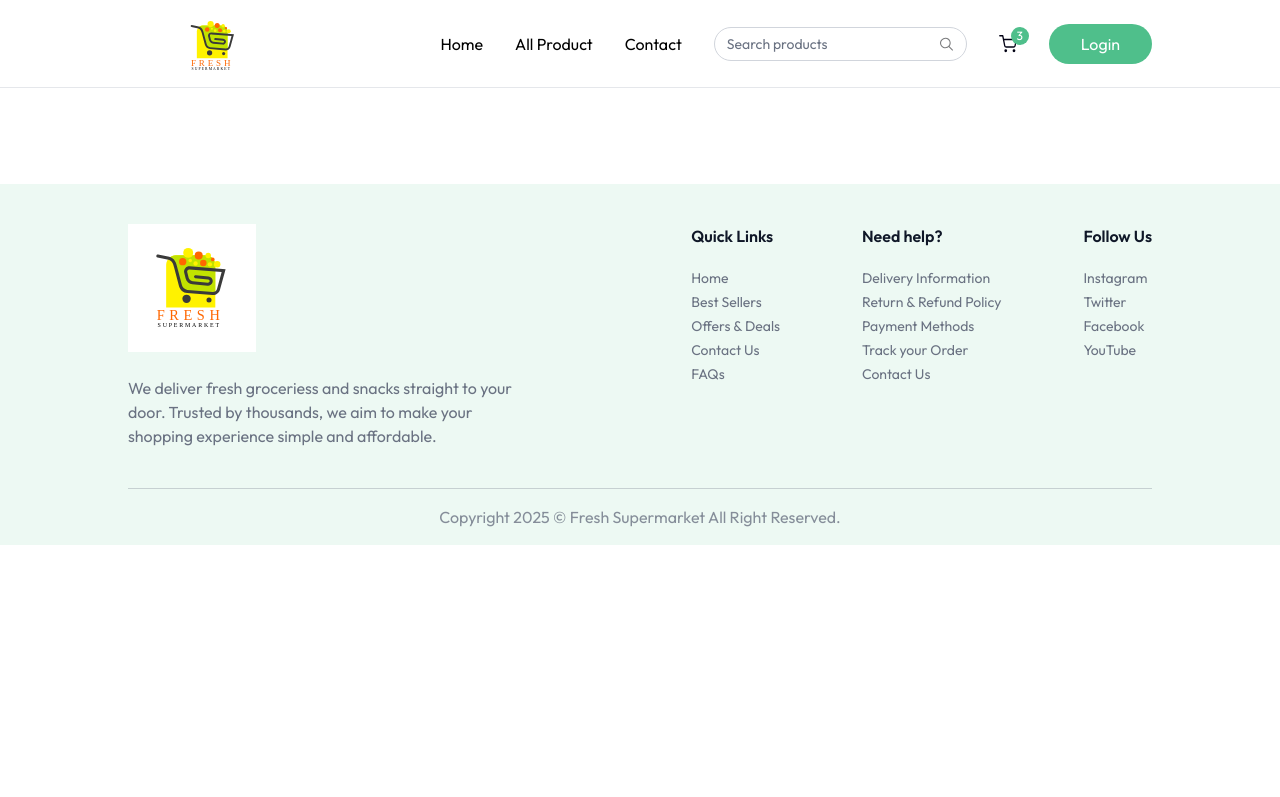
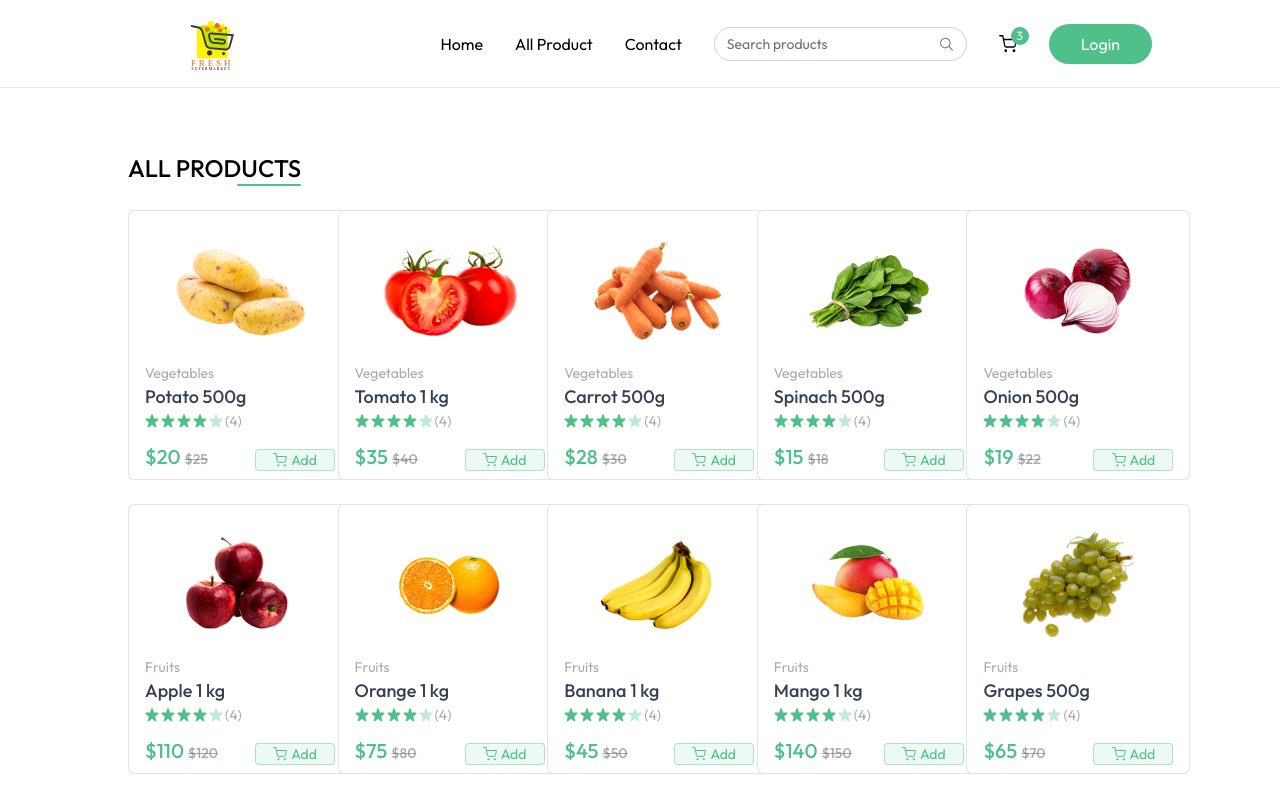
Before and after one commit to tholmes101/grocery-store-mern, a React (Vite) app in the folder client/: page /products in a window 1280 px wide. Shown: the top 797 px of the page. Built offline with nearby package versions, Linux system fonts and the light colour scheme.

Commit message:
All products section, search feature &  product categories complete

```diff
--- a/client/src/App.jsx
+++ b/client/src/App.jsx
@@ -6,6 +6,8 @@
 import Footer from './components/Footer'
 import { useAppContext } from './context/AppContext'
 import Login from './components/Login'
+import AllProducts from './pages/AllProducts'
+import ProductCategory from './pages/ProductCategory'
 
 const App = () => {
 
@@ -23,6 +25,8 @@
         <div className={`${isSellerPath ? "" : "px-6 md:px-16 lg:px-24 xl:px-32"}`}>
           <Routes>
              <Route path='/' element={<Home/>}  />
+             <Route path='/products' element={<AllProducts/>} />
+             <Route path='/products/:category' element={<ProductCategory/>} />
           </Routes>
         </div>
         {!isSellerPath && <Footer />}
--- a/client/src/components/Navbar.jsx
+++ b/client/src/components/Navbar.jsx
@@ -1,16 +1,23 @@
-import React from 'react'
+import React, { useEffect } from 'react'
 import {NavLink} from 'react-router-dom'
 import { useAppContext } from '../context/AppContext'
 import { assets } from '../assets/assets'
 
 const Navbar = () => {
      const [open, setOpen] = React.useState(false)
-     const {user, setUser, setShowUserLogin, navigate} = useAppContext()
+     const {user, setUser, setShowUserLogin, navigate, setSearchQuery, searchQuery}
+      = useAppContext()
 
      const logout = async () => {
         setUser(null);
         navigate('/')
      }
+
+     useEffect(()=> {
+        if (searchQuery.length > 0) {
+            navigate("/products")
+        }
+     },[searchQuery])
 
   return (
     // Navigation line
@@ -28,8 +35,11 @@
                 <NavLink to='/'>Contact</NavLink>
 
 
-                <div className="hidden lg:flex items-center text-sm gap-2 border border-gray-300 px-3 rounded-full">
-                    <input className="py-1.5 w-full bg-transparent outline-none placeholder-gray-500" type="text" placeholder="Search products" />
+                <div className="hidden lg:flex items-center text-sm gap-2
+                border border-gray-300 px-3 rounded-full">
+                    <input onChange={(e)=> setSearchQuery(e.target.value)}
+                    className="py-1.5 w-full bg-transparent outline-none
+                    placeholder-gray-500" type="text" placeholder="Search products" />
 
                     <svg width="16" height="16" viewBox="0 0 16 16" fill="none" xmlns="http://www.w3.org/2000/svg">
                         <path d="M10.836 10.615 15 14.695" stroke="#7A7B7D" stroke-width="1.2" stroke-linecap="round" stroke-linejoin="round" />
--- a/client/src/context/AppContext.jsx
+++ b/client/src/context/AppContext.jsx
@@ -13,6 +13,7 @@
     const [showUserLogin, setShowUserLogin] = useState(false)
     const [products, setProducts] = useState([])
     const [cartItems, setCartItems] = useState([])
+    const [searchQuery, setSearchQuery] = useState([])
 
     // Fetch All Products
     const fetchProducts = async () => {
@@ -58,7 +59,7 @@
 
     const value = {navigate, user, setUser, isSeller, setisSeller,
         showUserLogin, setShowUserLogin, products, currency, addToCart,
-        updateCartItem, removeFromCart, cartItems
+        updateCartItem, removeFromCart, cartItems, searchQuery, setSearchQuery
     }
 
     return <AppContext.Provider value={value}>
--- /dev/null
+++ b/client/src/pages/AllProducts.jsx
@@ -0,0 +1,41 @@
+import React, { useEffect, useState } from 'react'
+import { useAppContext } from '../context/AppContext'
+import ProductCard from '../components/ProductCard'
+
+const AllProducts = () => {
+
+    const {products, searchQuery } = useAppContext()
+    const [filteredProducts, setFilteredProducts] = useState([])
+
+    useEffect(()=> {
+        if (searchQuery.length > 0) {
+             setFilteredProducts(products.filter(
+                product => product.name.toLowerCase().includes(searchQuery.
+                toLowerCase())
+             ))} else {
+                setFilteredProducts(products)
+             }
+    }, [products, searchQuery])
+
+  return (
+    <div className='mt-16 flex flex-col'>
+      <div className='flex flex-col items-end w-max'>
+        <p className='text-2xl font-medium uppercase'>All products</p>
+        <div className='w-16 h-0.5 bg-primary rounded-full'></div>
+      </div>
+
+        <div className='grid grid-cols-2 sm:grid-cols-3 md:grid-cols-4 gap-3
+        md:gap-6 lg:grid-cols-5 mt-6'>
+            {filteredProducts.filter((product)=> product.inStock).map((product,
+            index)=>(
+                <ProductCard key={index} product={product}/>
+            ))}
+        </div>
+
+    </div>
+
+
+  )
+}
+
+export default AllProducts
--- /dev/null
+++ b/client/src/pages/ProductCategory.jsx
@@ -0,0 +1,42 @@
+import React from 'react'
+import { useAppContext } from '../context/AppContext'
+import { useParams } from 'react-router-dom'
+import { categories } from '../assets/assets'
+import ProductCard from '../components/ProductCard'
+
+const ProductCategory = () => {
+
+    const {products} = useAppContext()
+    const {category} = useParams()
+
+    const searchCategory = categories.find((item)=> item.path.toLowerCase() ===
+    category)
+
+    const filteredProducts = products.filter((product)=>product.category.toLowerCase
+    () === category)
+
+  return (
+    <div className='mt-16'>
+        {searchCategory && (
+            <div className='flex flex-col items-end w-max'>
+                <p className='text-2xl font-medium'>{searchCategory.text.toUpperCase()}</p>
+                <div className='w-16 h-0.5 bg-primary rounded-full'></div>
+            </div>
+        )}
+        {filteredProducts.length > 0 ? (
+            <div className='grid grid-cols-2 sm:grid-cols-3 md:grid-cols-4 gap-3
+        md:gap-6 lg:grid-cols-5 mt-6'>
+               {filteredProducts.map((product)=>(
+                    <ProductCard key={product._id} product={product} />
+               ))}
+            </div>
+        ) : (
+            <div classNeme='flex items-center justify-center h-[60vh]'>
+                <p className='text-2xl font-medium text-primary'>No products found in this category.</p>
+            </div>
+        )}
+    </div>
+  )
+}
+
+export default ProductCategory
```
